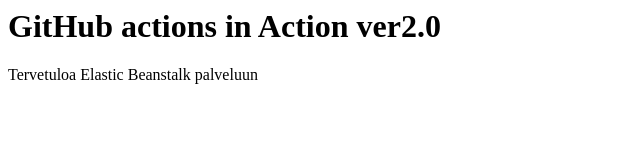
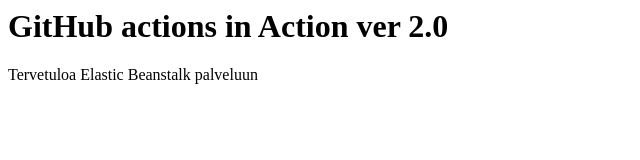
Before and after one commit to JouniJokelainenRiveria/MyApaceApplication, a plain HTML site: page src/index.html in a window 1280 px wide. Shown: the full height of the page, 0-640 px from the left. Drawn offline with Linux system fonts and the light colour scheme.

Commit message:
update 2

```diff
--- a/src/index.html
+++ b/src/index.html
@@ -1,2 +1,2 @@
-<H1>GitHub actions in Action ver2.0</H1>
+<H1>GitHub actions in Action ver 2.0</H1>
 <p>Tervetuloa Elastic Beanstalk palveluun</p>
```
